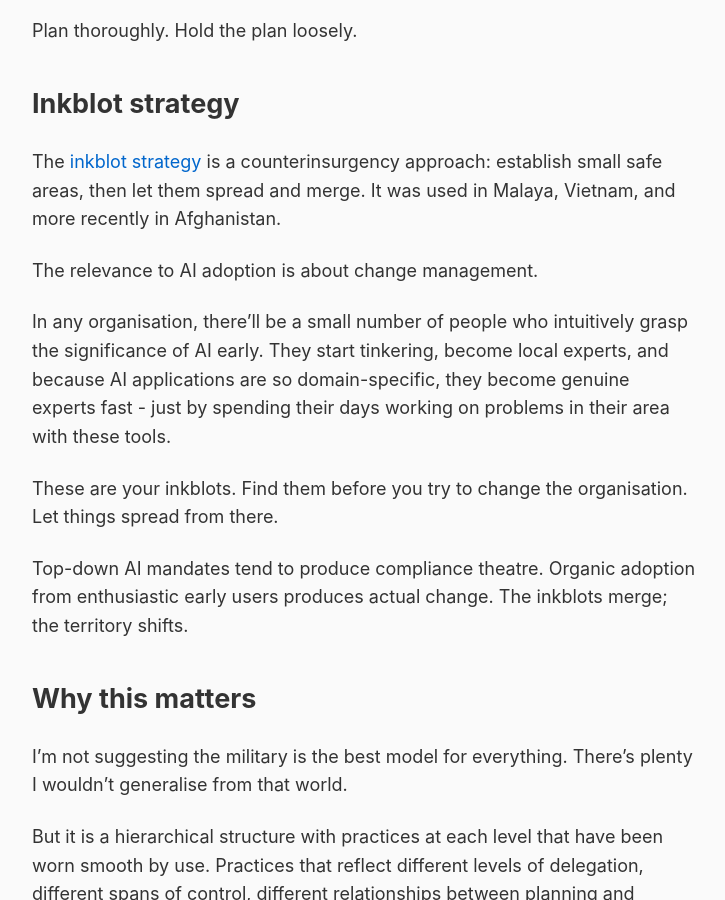
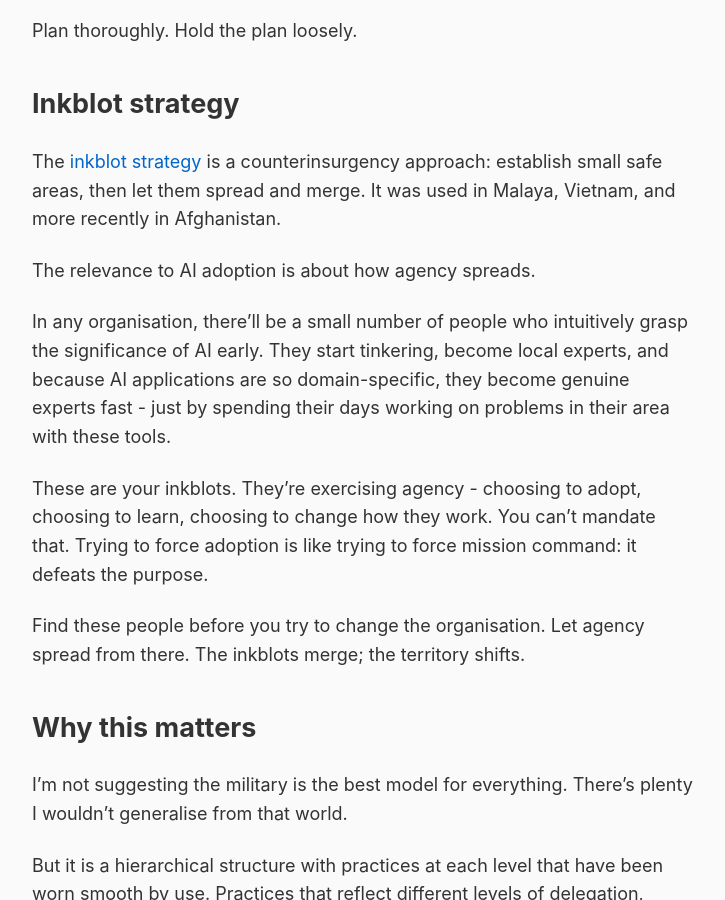
Before and after one commit to rob137/rob137.github.io, a Jekyll site: the page built from _posts/2026-01-03-worn-smooth-by-use.md, in a window 1280 px wide and 900 px high, scrolled down 1837 px. Shown: the whole window, without its empty margins (275-1000 px from the left). Built offline with Jekyll 4.4.1, drawn with Linux system fonts in a browser that asks for light colours; some of the changed text lies outside the part shown.

Commit message:
Rename to Worn Smooth by Use, tighten inkblot section
- Title now spans all three concepts
- Inkblot tied to agency: "You can't mandate that. Trying to force
  adoption is like trying to force mission command: it defeats the purpose."

🤖 Generated with [Claude Code](https://claude.com/claude-code)

Co-Authored-By: Claude Opus 4.5 <noreply@anthropic.com>

```diff
--- a/_posts/2026-01-03-mission-command.md
+++ b/_posts/2026-01-03-worn-smooth-by-use.md
@@ -42,13 +42,13 @@ Plan thoroughly. Hold the plan loosely.
 
 The [inkblot strategy](https://en.wikipedia.org/wiki/Inkspot_Strategy) is a counterinsurgency approach: establish small safe areas, then let them spread and merge. It was used in Malaya, Vietnam, and more recently in Afghanistan.
 
-The relevance to AI adoption is about change management.
+The relevance to AI adoption is about how agency spreads.
 
 In any organisation, there'll be a small number of people who intuitively grasp the significance of AI early. They start tinkering, become local experts, and because AI applications are so domain-specific, they become genuine experts fast - just by spending their days working on problems in their area with these tools.
 
-These are your inkblots. Find them before you try to change the organisation. Let things spread from there.
+These are your inkblots. They're exercising agency - choosing to adopt, choosing to learn, choosing to change how they work. You can't mandate that. Trying to force adoption is like trying to force mission command: it defeats the purpose.
 
-Top-down AI mandates tend to produce compliance theatre. Organic adoption from enthusiastic early users produces actual change. The inkblots merge; the territory shifts.
+Find these people before you try to change the organisation. Let agency spread from there. The inkblots merge; the territory shifts.
 
 ## Why this matters
 
```
Also changed, not shown: other parts of _posts/2026-01-03-worn-smooth-by-use.md (+1 -1 lines), backlog.md (+2 -2 lines).
